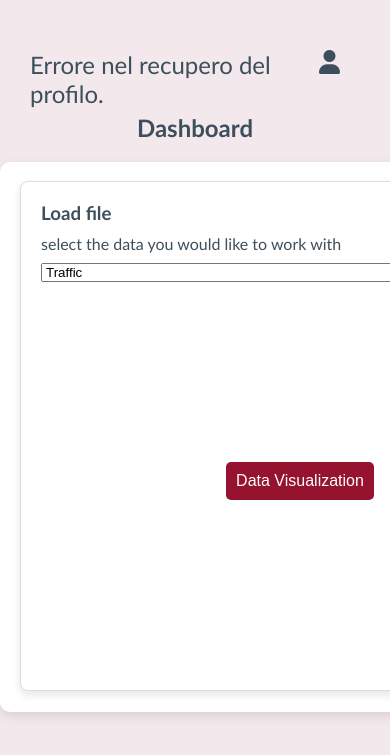
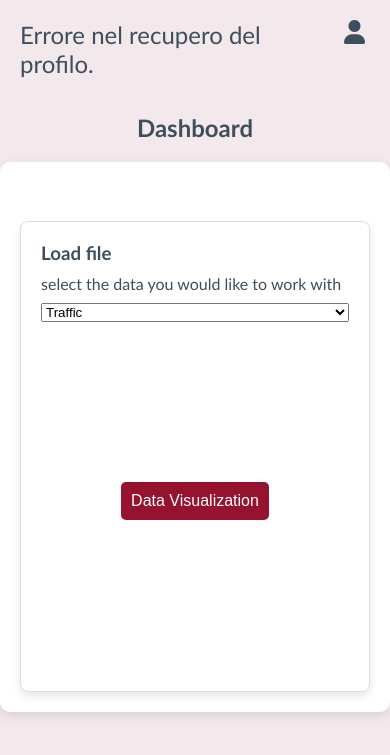
Before and after one commit to AndreaZavatta/tesi_zavatta, a PHP site: page /dashboard/dashboard.php in a window 390 px wide; the page is wider, and only the part inside the window is pictured. Shown: the top 755 px of that part. Run offline with PHP 8.4, Linux system fonts and the light colour scheme; the visitor is signed in with stand-in values (Sample User, id 1); data that the repository does not hold is empty.

Commit message:
handle responsiveness application

```diff
--- a/project/dashboard/dashboard_style.css
+++ b/project/dashboard/dashboard_style.css
@@ -18,10 +18,9 @@ body {
 
 .profile_section {
 	position: fixed; /* Use fixed to stay in place while scrolling */
-	top: 20px; /* Distance from the top */
-	right: 20px; /* Distance from the right */
+	right: 5px; /* Distance from the right */
 	z-index: 10;
-	margin: 30px;
+	margin: 20px;
 	font-size: 24px;
 	cursor: pointer;
 }
@@ -183,8 +182,9 @@ form {
 .tab-container-row {
 	flex-direction: row;
 	display: flex;
-	justify-content: center;
+	justify-content: space-around;
 	display: none;
+	height: 35px;
 }
 
 /* Styles for individual tabs */
@@ -403,12 +403,19 @@ button:hover {
 	display: block;
 }
 
-@media (max-width: 950px) {
+@media (max-width: 992px) {
 	/* Hide element1 and show element2 */
 	.tab-container-row {
-		display: block;
+		display: flex;
+		height: 45px;
 	}
 	.tab-container-column {
 		display: none;
 	}
 }
+
+@media (max-width: 600px) {
+	.container {
+		width: 100%;
+	}
+}
```
